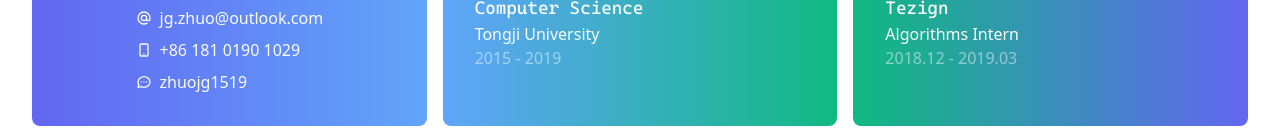
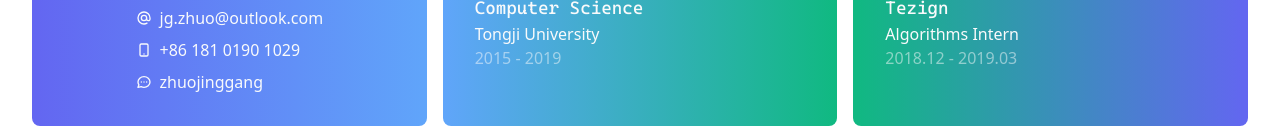
Before and after one commit to zhuojg/zhuojg.github.io, a React (Create React App) app: page / in a window 1280 px wide. Shown: the part 242-382 px from the top of the page. Built offline with nearby package versions, Linux system fonts and the light colour scheme.

Commit message:
fix: update wechat number

```diff
--- a/src/pages/Home.js
+++ b/src/pages/Home.js
@@ -99,7 +99,7 @@ const BasicInfo = () => (
               d="M8 12h.01M12 12h.01M16 12h.01M21 12c0 4.418-4.03 8-9 8a9.863 9.863 0 01-4.255-.949L3 20l1.395-3.72C3.512 15.042 3 13.574 3 12c0-4.418 4.03-8 9-8s9 3.582 9 8z"
             />
           </svg>
-          <span>zhuojg1519</span>
+          <span>zhuojinggang</span>
         </div>
       </div>
     </div>
```
Also changed, not shown: 6 other files (tests, documents, lock files or other folders).
